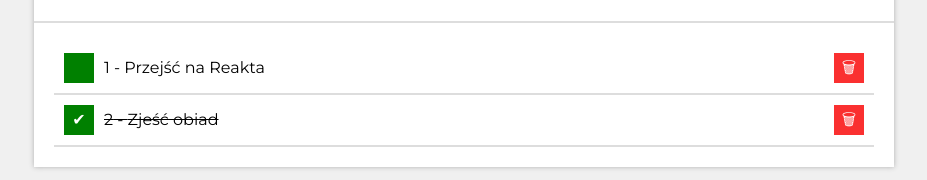
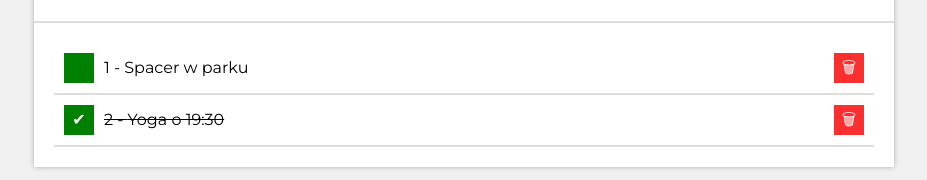
Before and after one commit to akutuzova11/react-to-do-list, a React (Create React App) app: page / in a window 1280 px wide. Shown: the part 301-481 px from the top of the page, without its empty margins (176-1103 px from the left). Built offline with nearby package versions, Linux system fonts and the light colour scheme.

Commit message:
replace default task names

```diff
--- a/src/App.js
+++ b/src/App.js
@@ -9,8 +9,8 @@ import Container from "./Container";
 function App() {
   const [hideCompletedTasks, setHideCompleted] = useState(false);
   const [tasks, setTasks] = useState([
-    { id: 1, content: "Przejść na Reakta", completed: false },
-    { id: 2, content: "Zjeść obiad", completed: true },
+    { id: 1, content: "Spacer w parku", completed: false },
+    { id: 2, content: "Yoga o 19:30", completed: true },
   ]);
 
   const toggleHideCompleted = () => {
```
